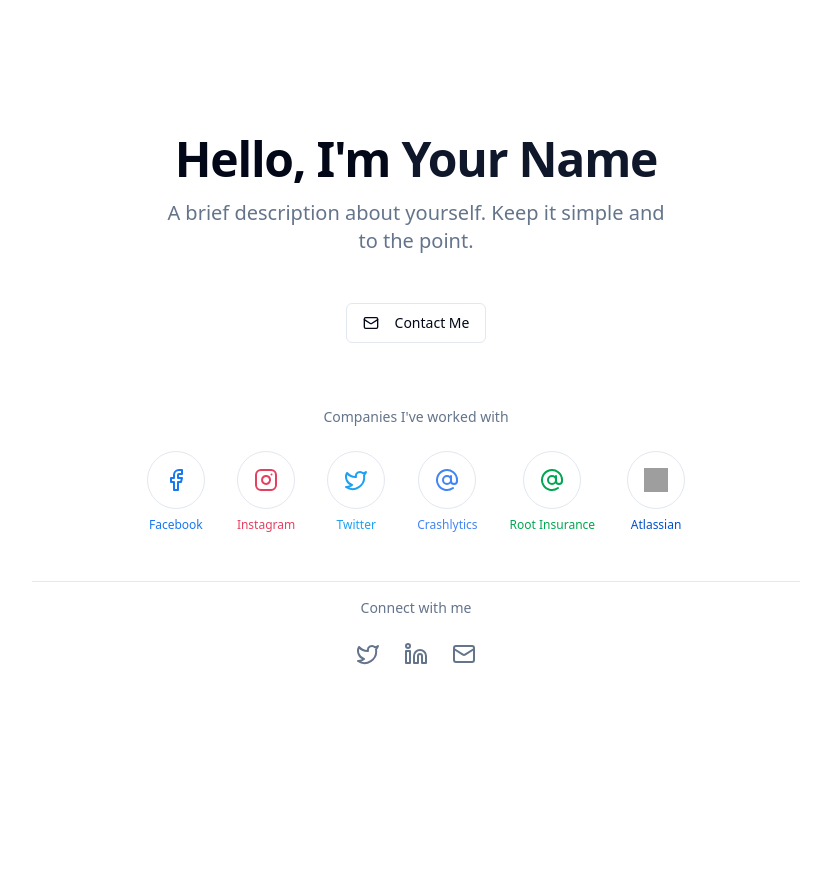
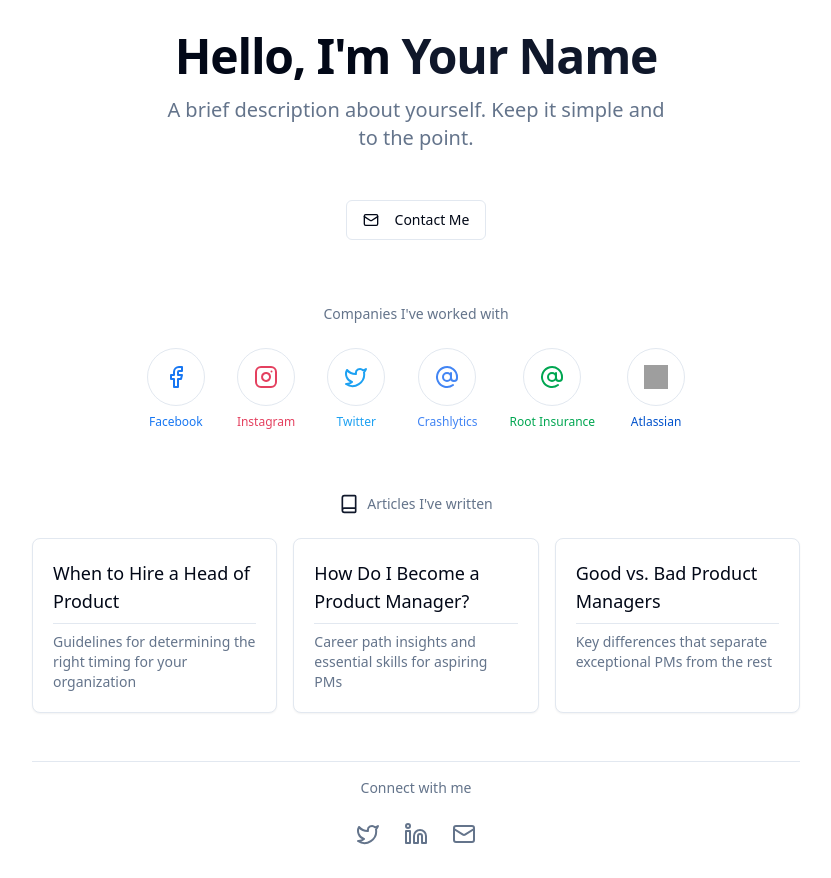
Before and after one commit to hemal/hemal-website, a React (Vite) app: page / in a window 1280 px wide. Shown: the whole page, without its empty margins (224-1055 px from the left). Before the commit the page ends 800 px from the top, so only its background shows below. Built offline with nearby package versions, Linux system fonts and the light colour scheme; grey boxes are pictures that could not be loaded.

Commit message:
Add article links section
Adds a new section to the homepage to display links to articles.

```diff
--- /dev/null
+++ b/src/components/Articles.tsx
@@ -0,0 +1,62 @@
+
+import React from "react";
+import { Card, CardContent } from "@/components/ui/card";
+import { Separator } from "@/components/ui/separator";
+import { Book } from "lucide-react";
+
+interface Article {
+  title: string;
+  description: string;
+  url: string;
+}
+
+const Articles = () => {
+  const articles: Article[] = [
+    {
+      title: "When to Hire a Head of Product",
+      description: "Guidelines for determining the right timing for your organization",
+      url: "#"
+    },
+    {
+      title: "How Do I Become a Product Manager?",
+      description: "Career path insights and essential skills for aspiring PMs",
+      url: "#"
+    },
+    {
+      title: "Good vs. Bad Product Managers",
+      description: "Key differences that separate exceptional PMs from the rest",
+      url: "#"
+    }
+  ];
+
+  return (
+    <div className="w-full">
+      <div className="flex flex-col items-center gap-6">
+        <div className="flex items-center gap-2">
+          <Book className="h-5 w-5 text-primary" />
+          <p className="text-sm text-muted-foreground">Articles I've written</p>
+        </div>
+        <div className="grid grid-cols-1 md:grid-cols-3 gap-4 w-full">
+          {articles.map((article, index) => (
+            <Card key={index} className="transition-all duration-300 hover:shadow-md hover:scale-[1.02]">
+              <CardContent className="p-5">
+                <a
+                  href={article.url}
+                  className="flex flex-col gap-2 h-full no-underline text-foreground"
+                  target="_blank"
+                  rel="noopener noreferrer"
+                >
+                  <h3 className="font-medium text-lg">{article.title}</h3>
+                  <Separator />
+                  <p className="text-sm text-muted-foreground">{article.description}</p>
+                </a>
+              </CardContent>
+            </Card>
+          ))}
+        </div>
+      </div>
+    </div>
+  );
+};
+
+export default Articles;
--- a/src/pages/Index.tsx
+++ b/src/pages/Index.tsx
@@ -3,7 +3,9 @@ import React from "react";
 import SocialLinks from "@/components/SocialLinks";
 import ContactButton from "@/components/ContactButton";
 import CompanyIcons from "@/components/CompanyIcons";
+import Articles from "@/components/Articles";
 import { Card, CardContent } from "@/components/ui/card";
+import { Separator } from "@/components/ui/separator";
 
 const Index = () => {
   return (
@@ -28,6 +30,10 @@ const Index = () => {
               <CompanyIcons />
             </div>
 
+            <div className="pt-4">
+              <Articles />
+            </div>
+
             <div className="pt-4 border-t border-border">
               <div className="flex flex-col items-center gap-6">
                 <p className="text-sm text-muted-foreground">Connect with me</p>
```
